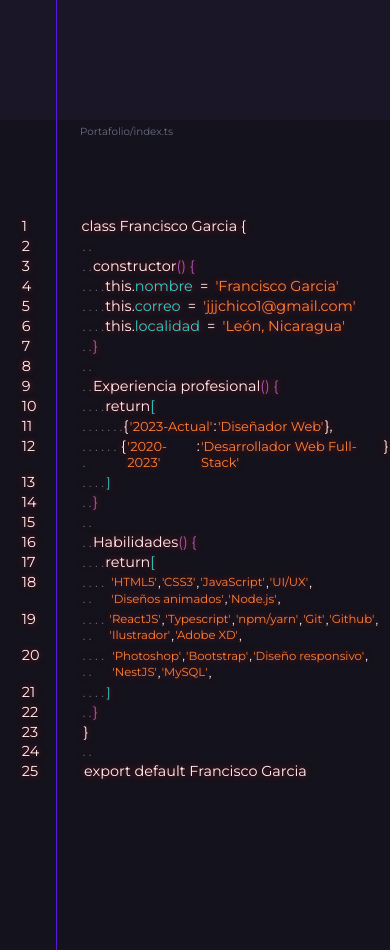
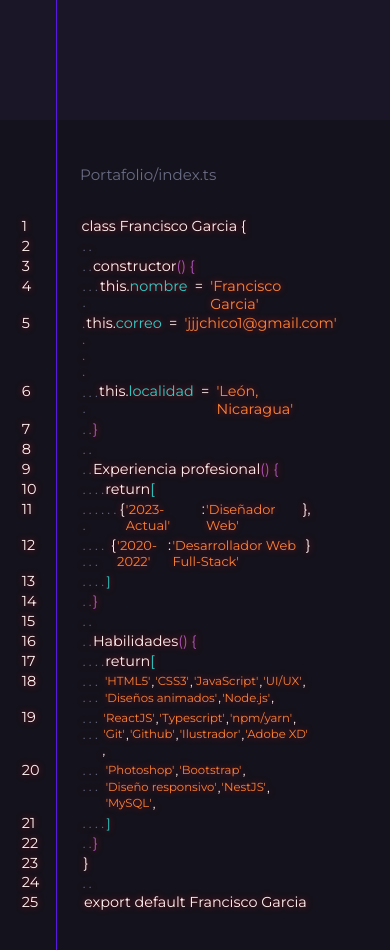
Before and after one commit to francisco-JGC/PortafolioV2, a React (Vite) app: page / in a window 390 px wide. Shown: the part 1520-2470 px from the top of the page. Built offline with nearby package versions, Linux system fonts and the light colour scheme.

Commit message:
fix: delete animation 3d

```diff
--- a/src/pages/about/components/code/index.jsx
+++ b/src/pages/about/components/code/index.jsx
@@ -75,7 +75,7 @@ export const Code = () => {
         <div className="dot">. . . . . . .</div>
         &#123;
         <span className="code-line code-text data-key" data-decoration-line="|">
-          '2020-2023'
+          '2020-2022'
         </span>
         :{' '}
         <span className="code-line code-text">
--- a/src/pages/about/components/code/index.scss
+++ b/src/pages/about/components/code/index.scss
@@ -119,10 +119,11 @@
 
 @media (max-width: 768px) {
   .code-container {
-    width: 100vw;
+    width: 80vw;
     padding-left: 5em;
     &::before {
-      top: 0.5em;
+      top: 3em;
+      font-size: calc(0.7em + 1vw);
     }
     &::after {
       top: 1.7em;
--- a/src/pages/projects/components/ProjectItem/index.jsx
+++ b/src/pages/projects/components/ProjectItem/index.jsx
@@ -1,27 +1,17 @@
-import { useRef } from 'react'
 import './index.scss'
 
-export const ProjectItem = ({ image, numberList, link, name, style }) => {
-  const card = useRef(null)
-
-  const onMouseMove = (e) => {
-    const xAxis = (window.innerWidth / 2 - e.pageX) / 25
-    const yAxis = (window.innerHeight / 2 - e.pageY) / 25
-    card.current.style.transform = `rotateY(${xAxis}deg) rotateX(${yAxis}deg)`
-  }
-
-  const onMouseLeave = () => {
-    card.current.style.transform = `rotateY(0deg) rotateX(0deg)`
-    card.current.style.transition = 'all 0.5s ease'
-  }
-
+export const ProjectItem = ({
+  image,
+  numberList,
+  link,
+  name,
+  style,
+  orientation
+}) => {
   return (
     <div
-      className="project-pages__container__item"
+      className={`project-pages__container__item ${orientation}`}
       style={style}
-      ref={card}
-      onMouseMove={onMouseMove}
-      onMouseLeave={onMouseLeave}
     >
       <div className="project-pages__container__item__image">
         <img src={image} alt={name} />
```
